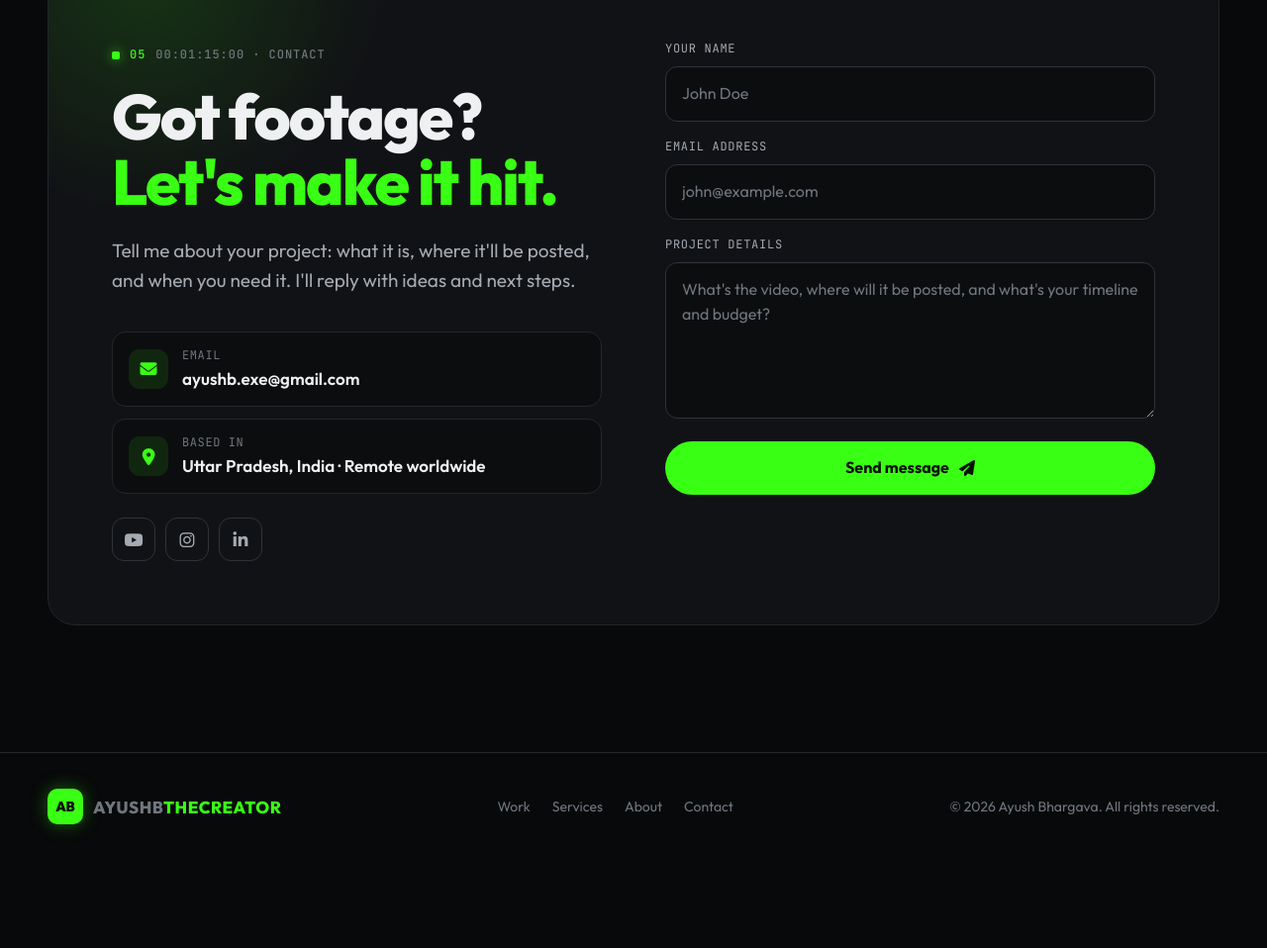
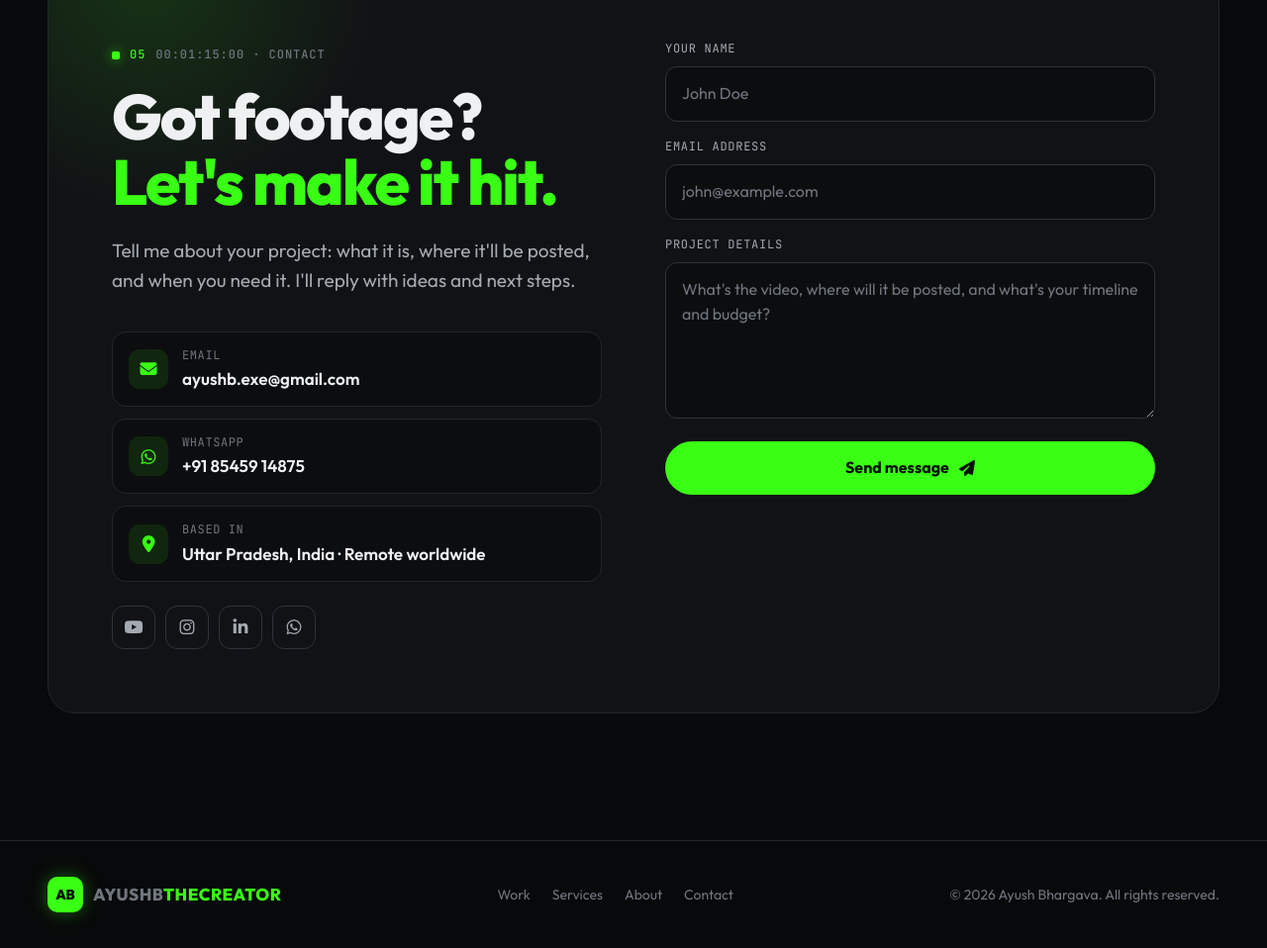
Before and after one commit to ayushbexe/NetlifyPortfolio, a website: page index.html in a window 1280 px wide. Shown: the part 6430-7388 px from the top of the page at 99% size. Before the commit the page ends 7299 px from the top, so only its background shows below. Drawn offline with Linux system fonts and the light colour scheme.

Commit message:
Add WhatsApp contact link
Co-Authored-By: Claude Opus 5.5 <noreply@anthropic.com>

```diff
--- a/index.html
+++ b/index.html
@@ -1055,8 +1055,10 @@
                                 <i class="fa-solid fa-envelope" aria-hidden="true"></i>
                                 <div><small>Email</small><span>ayushb.exe@gmail.com</span></div>
                             </a>
-                            <!-- To add WhatsApp: copy the line above, set href="https://wa.me/91XXXXXXXXXX" (your number, digits only)
-                                 and use the icon class "fa-brands fa-whatsapp" -->
+                            <a class="contact-line" href="https://wa.me/918545914875?text=Hi%20Ayush%2C%20I%20saw%20your%20portfolio%20and%20have%20a%20project%20for%20you." target="_blank" rel="noopener">
+                                <i class="fa-brands fa-whatsapp" aria-hidden="true"></i>
+                                <div><small>WhatsApp</small><span>+91 85459 14875</span></div>
+                            </a>
                             <div class="contact-line">
                                 <i class="fa-solid fa-location-dot" aria-hidden="true"></i>
                                 <div><small>Based in</small><span>Uttar Pradesh, India · Remote worldwide</span></div>
@@ -1067,6 +1069,7 @@
                             <a href="https://www.youtube.com/@CigarettesafterFx" target="_blank" rel="noopener" aria-label="YouTube"><i class="fa-brands fa-youtube" aria-hidden="true"></i></a>
                             <a href="https://www.instagram.com/ayushbthecreator/" target="_blank" rel="noopener" aria-label="Instagram"><i class="fa-brands fa-instagram" aria-hidden="true"></i></a>
                             <a href="https://www.linkedin.com/in/ayush-bhargava-94aaba318/" target="_blank" rel="noopener" aria-label="LinkedIn"><i class="fa-brands fa-linkedin-in" aria-hidden="true"></i></a>
+                            <a href="https://wa.me/918545914875" target="_blank" rel="noopener" aria-label="WhatsApp"><i class="fa-brands fa-whatsapp" aria-hidden="true"></i></a>
                         </div>
                     </div>
 
```
